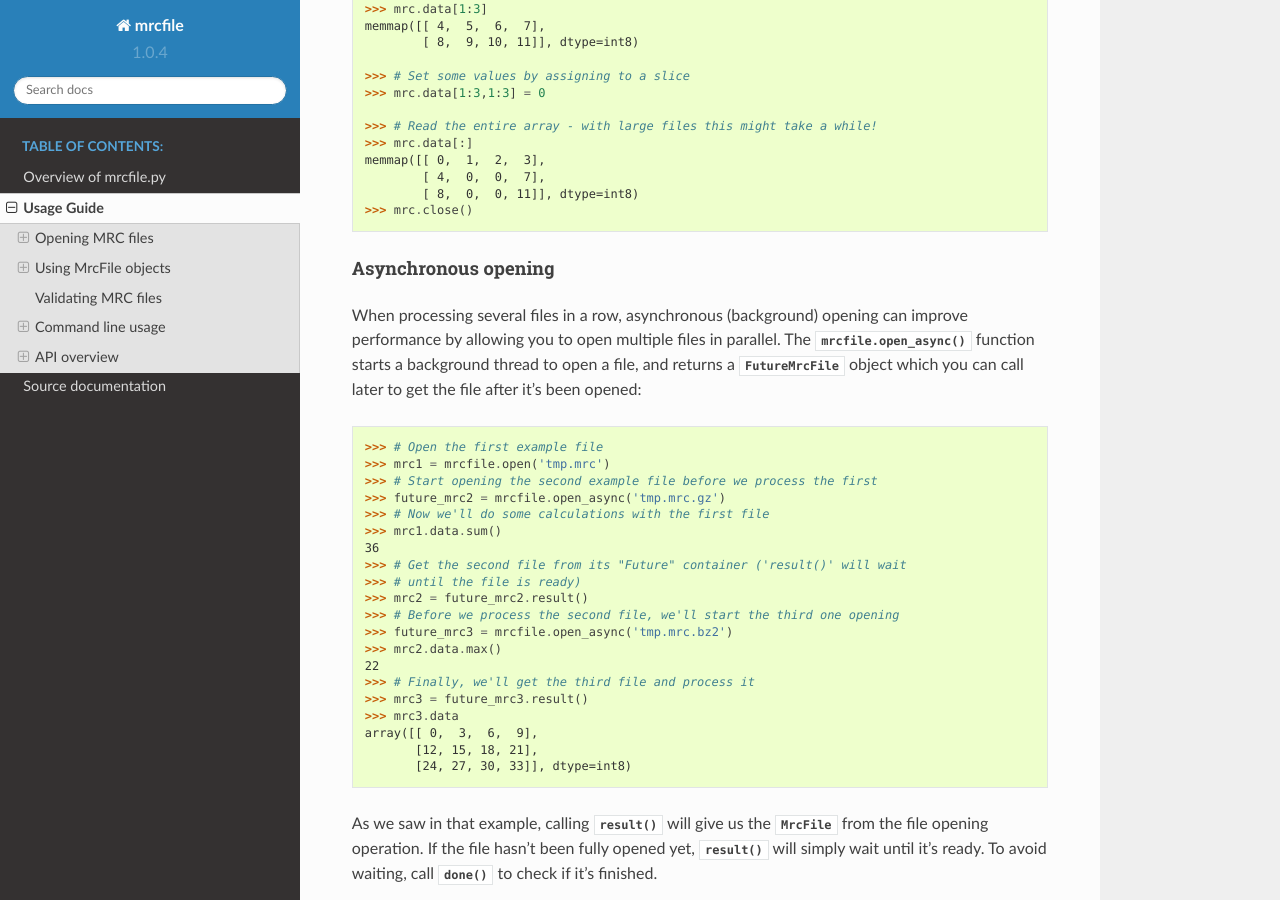
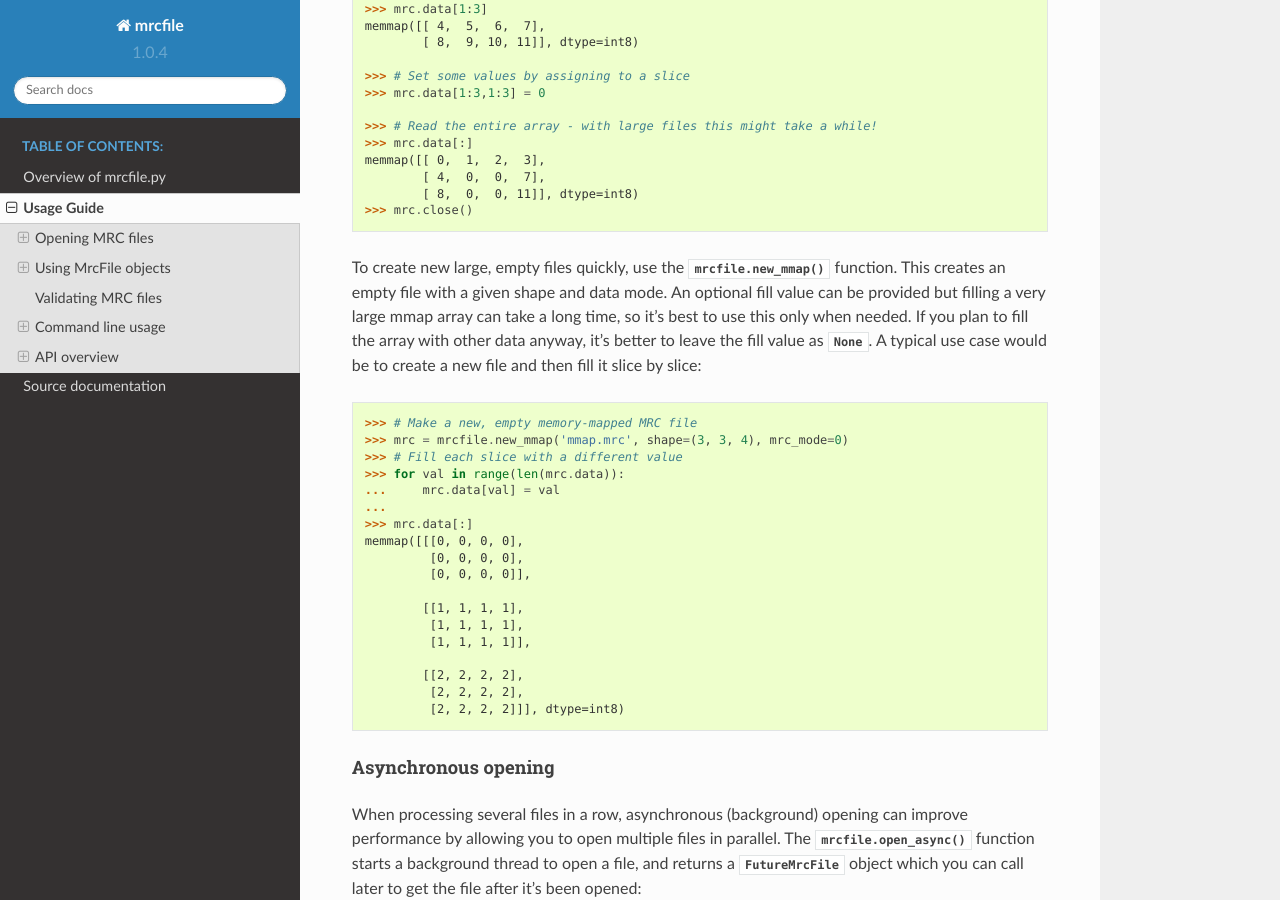
Before and after one commit to ccpem/mrcfile, a Sphinx documentation site: the page built from docs/usage_guide.rst, in a window 1280 px wide and 900 px high, scrolled down 2733 px. Built offline with Sphinx 7.4.7 and the Read the Docs theme 2.0.0, drawn with Linux system fonts in a browser that asks for light colours.

Commit message:
Add new_mmap() function to the usage guide

```diff
--- a/docs/usage_guide.rst
+++ b/docs/usage_guide.rst
@@ -189,6 +189,36 @@ quickly. Parts of the data can then be read and written by slicing the array:
            [ 4,  0,  0,  7],
            [ 8,  0,  0, 11]], dtype=int8)
    >>> mrc.close()
+
+To create new large, empty files quickly, use the :func:`mrcfile.new_mmap`
+function. This creates an empty file with a given shape and data mode. An
+optional fill value can be provided but filling a very large mmap array can
+take a long time, so it's best to use this only when needed. If you plan to
+fill the array with other data anyway, it's better to leave the fill value as
+:data:`None`. A typical use case would be to create a new file and then fill
+it slice by slice:
+
+.. doctest::
+   :options: +NORMALIZE_WHITESPACE
+
+   >>> # Make a new, empty memory-mapped MRC file
+   >>> mrc = mrcfile.new_mmap('mmap.mrc', shape=(3, 3, 4), mrc_mode=0)
+   >>> # Fill each slice with a different value
+   >>> for val in range(len(mrc.data)):
+   ...     mrc.data[val] = val
+   ...
+   >>> mrc.data[:]
+   memmap([[[0, 0, 0, 0],
+            [0, 0, 0, 0],
+            [0, 0, 0, 0]],
+   <BLANKLINE>
+           [[1, 1, 1, 1],
+            [1, 1, 1, 1],
+            [1, 1, 1, 1]],
+   <BLANKLINE>
+           [[2, 2, 2, 2],
+            [2, 2, 2, 2],
+            [2, 2, 2, 2]]], dtype=int8)
 
 Asynchronous opening
 ^^^^^^^^^^^^^^^^^^^^
```
Also changed, not shown: 1 other file.
